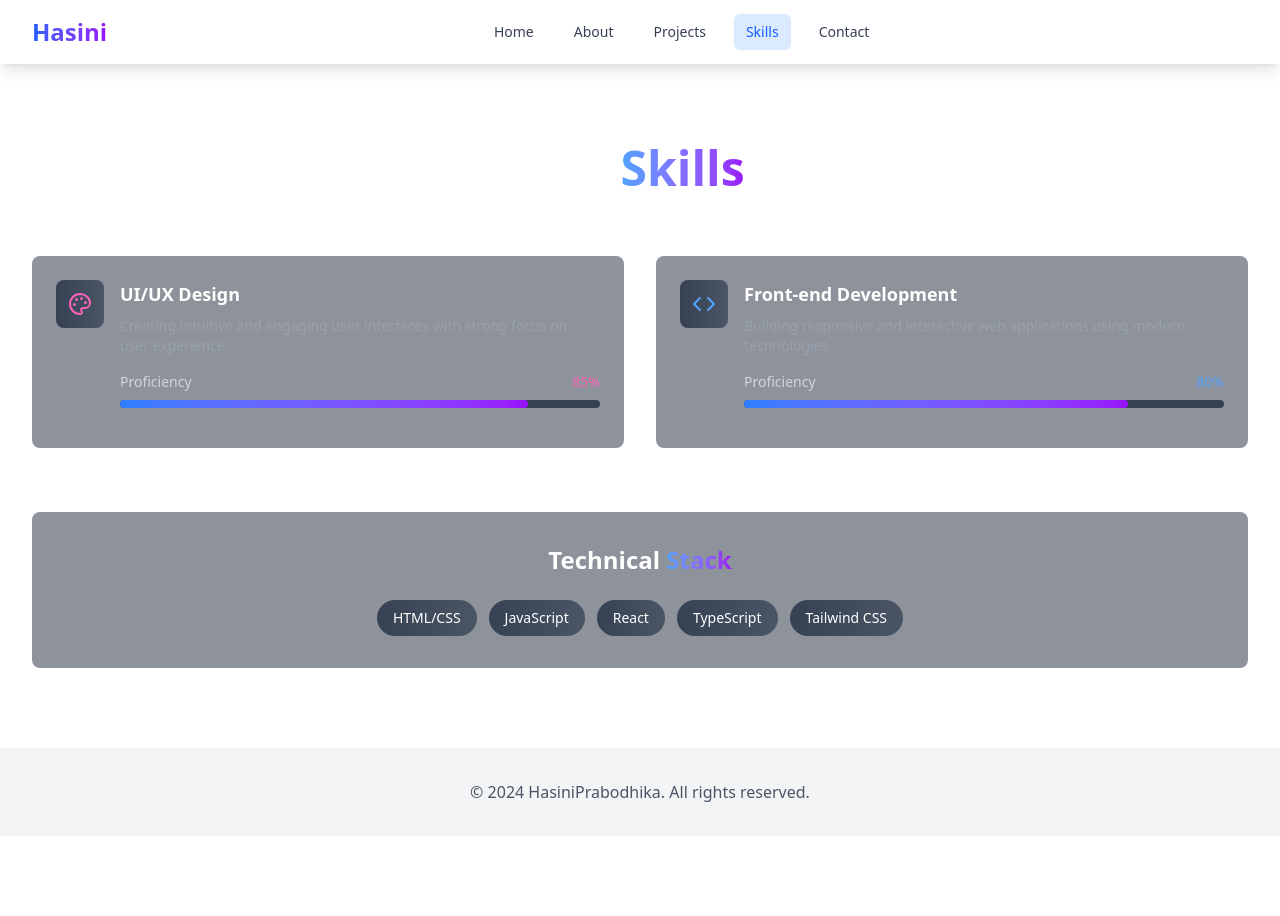
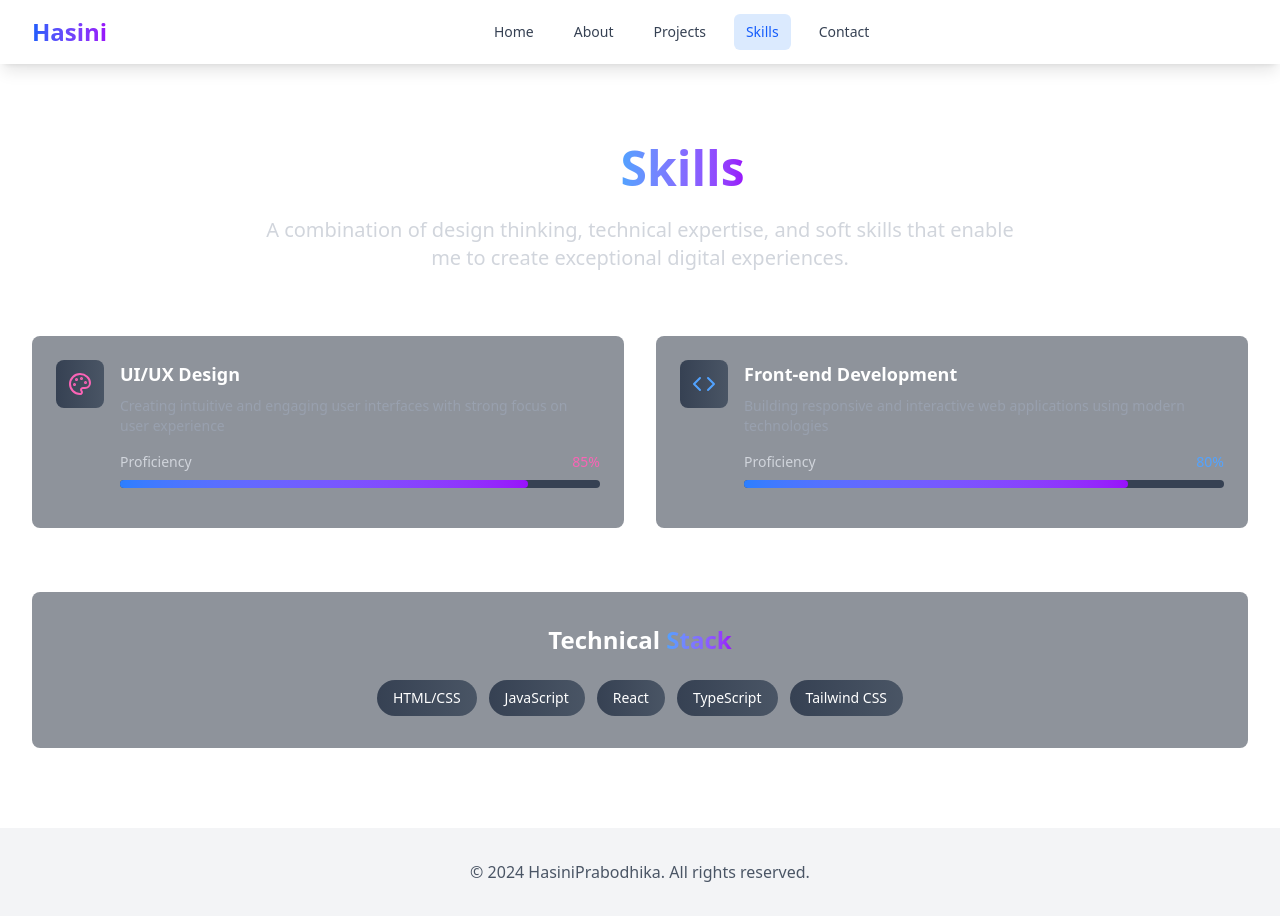
Before and after one commit to ICT-Courses/ict2233-ca-02-HasiniPrabodika, a React (Vite) app in the folder my-portfolio/: page /skills in a window 1280 px wide. Before the commit the page ends 836 px from the top, so only its background shows below. Built offline with nearby package versions, Linux system fonts and the light colour scheme.

Commit message:
Add description to the Skills page

```diff
--- a/my-portfolio/src/pages/Skills.jsx
+++ b/my-portfolio/src/pages/Skills.jsx
@@ -32,7 +32,7 @@ const Skills = () => {
             My <span className="bg-gradient-to-r from-blue-400 to-purple-600 bg-clip-text text-transparent">Skills</span>
           </h2>
           <p className="text-xl text-gray-300 max-w-3xl mx-auto">
-
+            A combination of design thinking, technical expertise, and soft skills that enable me to create exceptional digital experiences.
           </p>
         </div>
 
```
